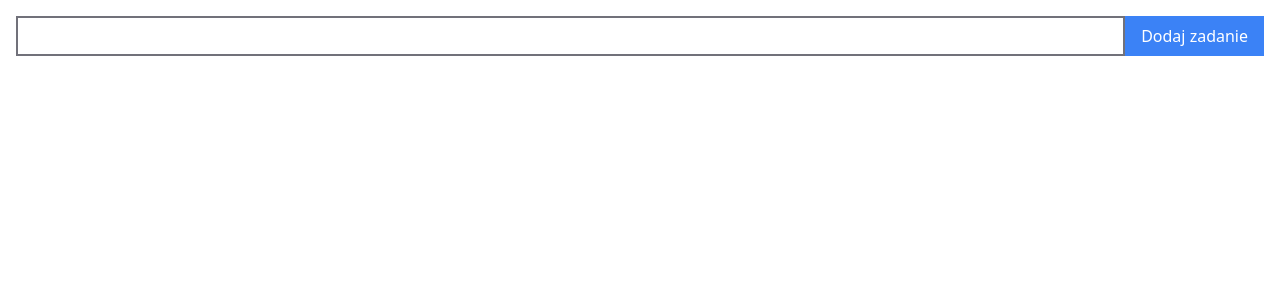
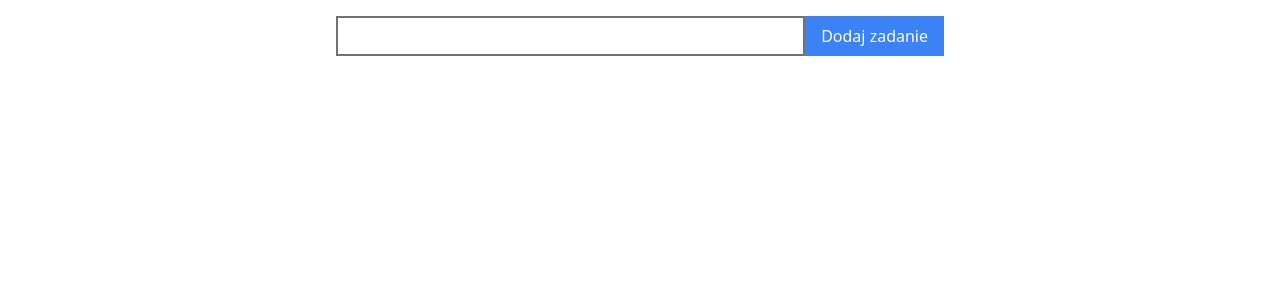
Before and after one commit to grzegorzpokorski/to-do-list-vite, a React (Vite) app: page / in a window 1280 px wide. Shown: the top 300 px of the page. Built offline with nearby package versions, Linux system fonts and the light colour scheme.

Commit message:
add smaller form width for wide screens

```diff
--- a/src/App.tsx
+++ b/src/App.tsx
@@ -41,7 +41,7 @@ function App() {
   );
 
   return (
-    <div className="container px-4 mx-auto flex flex-col">
+    <div className="container px-4 mx-auto flex flex-col w-full lg:w-1/2">
       <form onSubmit={(e) => handleSubmitForm(e)} className="">
         <div className="flex justify-between mt-4">
           <input
```
